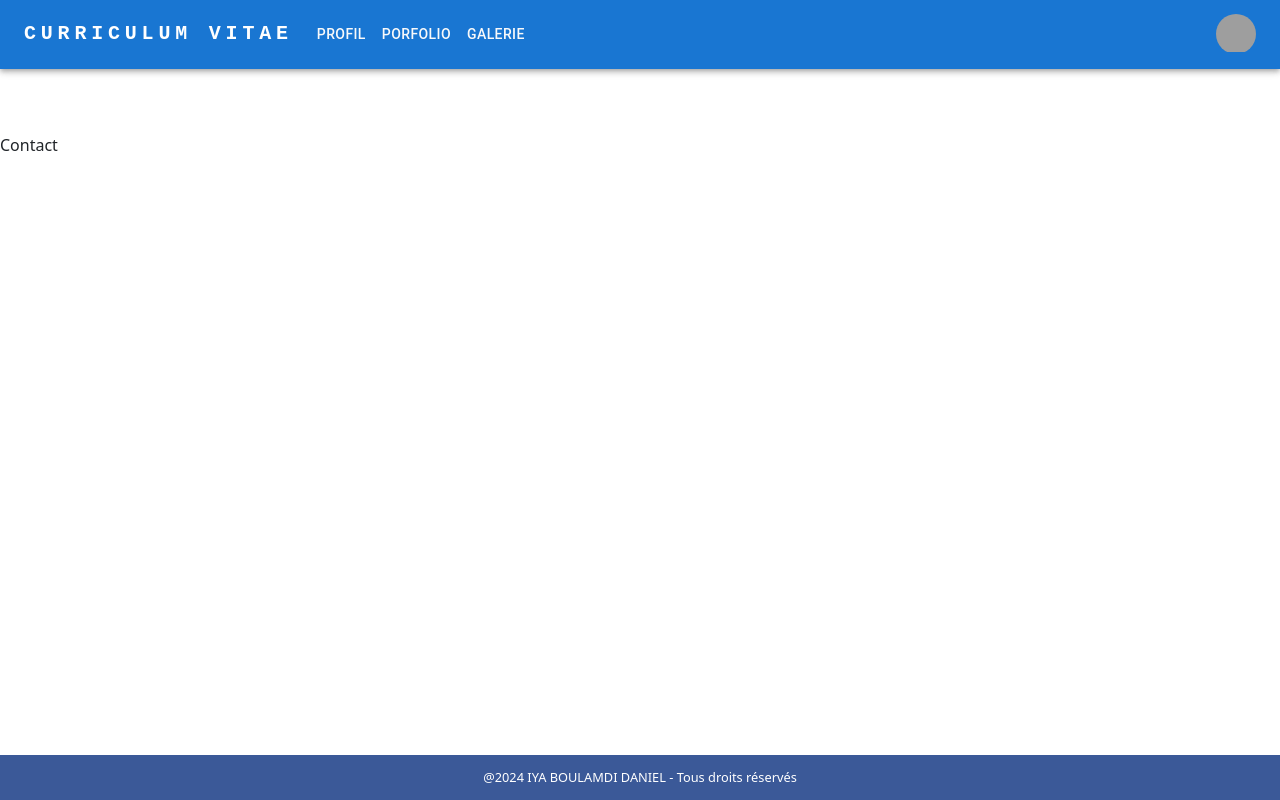
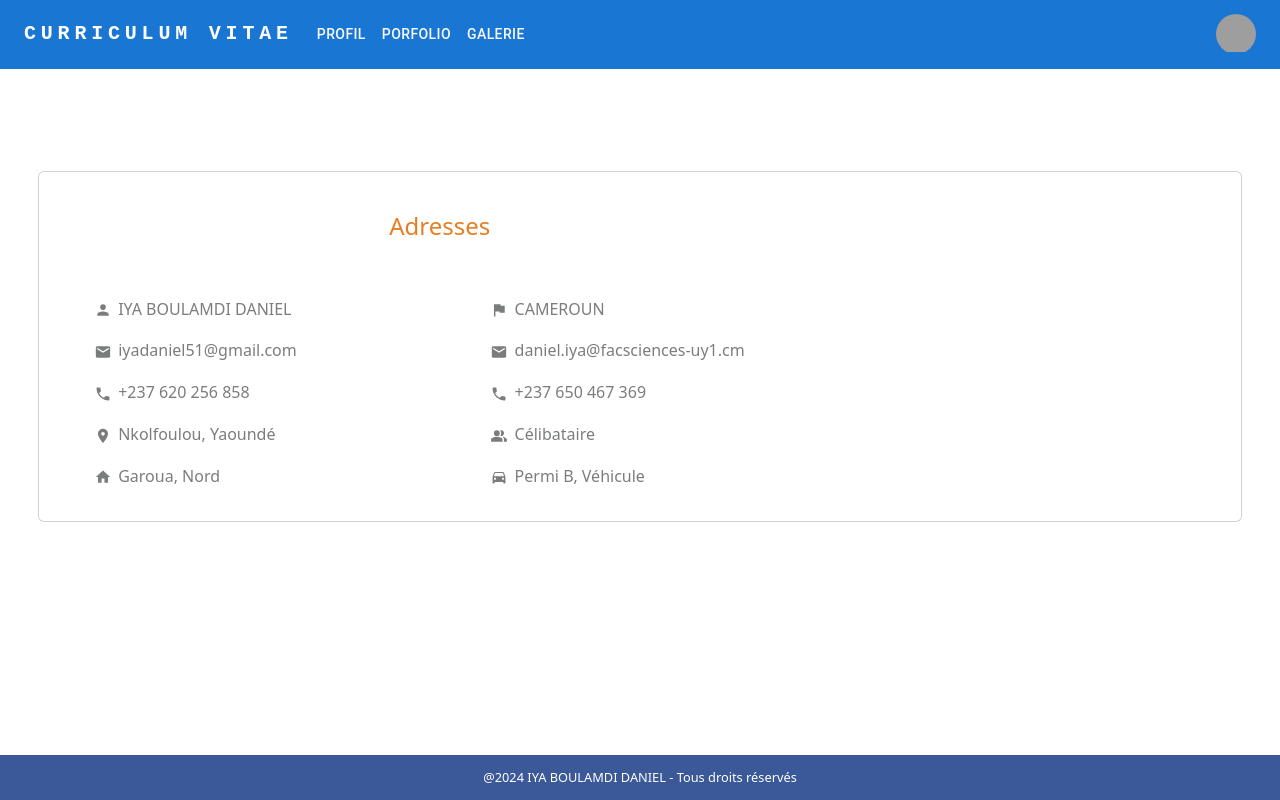
Before and after one commit to PapaDollars/Porfolio-danieliya, a React (Create React App) app: page /contact in a window 1280 px wide. Built offline with nearby package versions, Linux system fonts and the light colour scheme; grey boxes are pictures that could not be loaded.

Commit message:
add info to contact Page

```diff
--- a/src/components/contact/Contact.css
+++ b/src/components/contact/Contact.css
@@ -9,3 +9,34 @@
     font-size: 80%;
     background-color: #3B5998;
   }
+
+
+
+  .contact-card {
+    /* background-image: url('/assets/images/back.png'); */
+    padding: 3%;
+    padding-top: 8%;
+}
+
+h4 {
+    text-align: center;
+    color: #E67E22;
+}
+
+.icon {
+    margin: auto 1%;
+    width: 8%;
+}
+
+.contact {
+    padding: 10% 0% 0% 30%;
+}
+
+p {
+    color: #7B7D7D;
+}
+
+.a {
+    color: #7B7D7D;
+    text-decoration: none;
+}
--- a/src/components/contact/Contact.js
+++ b/src/components/contact/Contact.js
@@ -1,20 +1,107 @@
 import Header from "../header/Header";
 import './Contact.css';
-
+import PersonIcon from '@mui/icons-material/Person';
+import MailIcon from '@mui/icons-material/Mail';
+import LocalPhoneIcon from '@mui/icons-material/LocalPhone';
+import AssistantPhotoIcon from '@mui/icons-material/AssistantPhoto';
+import DirectionsCarIcon from '@mui/icons-material/DirectionsCar';
+import HomeIcon from '@mui/icons-material/Home';
+import LocationOnIcon from '@mui/icons-material/LocationOn';
+import PeopleAltIcon from '@mui/icons-material/PeopleAlt';
 
 function Contact() {
   return (
     <div className="Contact">
 
      <header>
-        <div className='pb-3'>
+        <div className=''>
             <Header />
         </div>
       </header>
 
       <body>
-        <div className='pt-5'>
-            Contact
+        <div className="">
+          <div class="contact-card">
+          <div class="card mb-3" > {/*style="max-width: 900px;"*/}
+              <div class="row g-0">
+                  <div class="col-md-8">
+                      <div class="card-body flex">
+                          <h4 class="card-title pb-5 pt-4 user-select-none">Adresses</h4>
+
+                            <div class="row">
+                              <div class="col">
+                                <ul>
+                                  <p class="user-select-none">
+                                    {/* <img class="icon" src="assets/images/user.png" alt=""> */}
+                                    <PersonIcon className="icon" />
+                                    IYA BOULAMDI DANIEL
+                                  </p>
+                                  <p class="user-select-none">
+                                    {/* <img class="icon" src="assets/images/envelope.png" alt=""> */}
+                                    <MailIcon className="icon"/>
+                                    <a href="#mail1" className="a">
+                                    iyadaniel51@gmail.com
+                                    </a>
+                                  </p>
+                                  <p class="user-select-none">
+                                    {/* <img class="icon" src="assets/images/phone-call.png" alt=""> */}
+                                    <LocalPhoneIcon className="icon"/>
+                                    +237 620 256 858
+                                  </p>
+                                  <p class="user-select-none">
+                                    {/* <img class="icon" src="assets/images/marker.png" alt=""> */}
+                                    <LocationOnIcon className="icon"/>
+                                    Nkolfoulou, Yaoundé
+                                  </p>
+                                  <p class="user-select-none">
+                                    {/* <img class="icon" src="assets/images/home.png" alt=""> */}
+                                    <HomeIcon className="icon"/>
+                                    Garoua, Nord
+                                  </p>
+                              </ul>
+                              </div>
+                              <div class="col">
+                                <ul>
+                                  <p class="user-select-none">
+                                    {/* <img class="icon" src="assets/images/flag.png" alt=""> */}
+                                    <AssistantPhotoIcon className="icon"/>
+                                    CAMEROUN
+                                  </p>
+                                  <p class="user-select-none">
+                                    {/* <img class="icon" src="assets/images/envelope.png" alt=""> */}
+                                    <MailIcon className="icon"/>
+                                    <a href="#mail2" className="a">
+                                    daniel.iya@facsciences-uy1.cm
+                                    </a>
+                                  </p>
+                                  <p class="user-select-none">
+                                    {/* <img class="icon" src="assets/images/phone-call.png" alt=""> */}
+                                    <LocalPhoneIcon className="icon"/>
+                                    +237 650 467 369
+                                  </p>
+                                  <p class="user-select-none">
+                                    {/* <img class="icon" src="assets/images/hand-holding-heart.png" alt=""> */}
+
+                                    <PeopleAltIcon className="icon"/>
+                                    Célibataire
+                                  </p>
+                                  <p class="user-select-none">
+                                    {/* <img class="icon" src="assets/images/truck-side.png" alt=""> */}
+                                    <DirectionsCarIcon className="icon"/>
+                                    Permi B, Véhicule
+                                  </p>
+                              </ul>
+                              </div>
+                            </div>
+
+                      </div>
+                  </div>
+                  <div class="col-md-4">
+                    {/* <img src="assets/images/contact.png" class="img-fluid rounded-start" alt="..."> */}
+                  </div>
+              </div>
+            </div>
+        </div>
 
         </div>
       </body>
--- a/src/components/homePage/HomePage.js
+++ b/src/components/homePage/HomePage.js
@@ -24,7 +24,7 @@ function HomePage() {
 
       <footer>
         <div class="copywrites">
-            @2024 IYA BOULAMDI DANIEL - Tous droits réservés
+            @2024 IYA BOULAMDI DANIEL - Curriculum Vitae
         </div>
       </footer>
     </div>
--- a/src/index.js
+++ b/src/index.js
@@ -4,8 +4,6 @@ import './index.css';
 import App from './App';
 import reportWebVitals from './reportWebVitals';
 
-
-// import "bootstrap/dist/css/bootstrap.min.css";
 import 'bootstrap/dist/css/bootstrap.css';
 
 const root = ReactDOM.createRoot(document.getElementById('root'));
```
